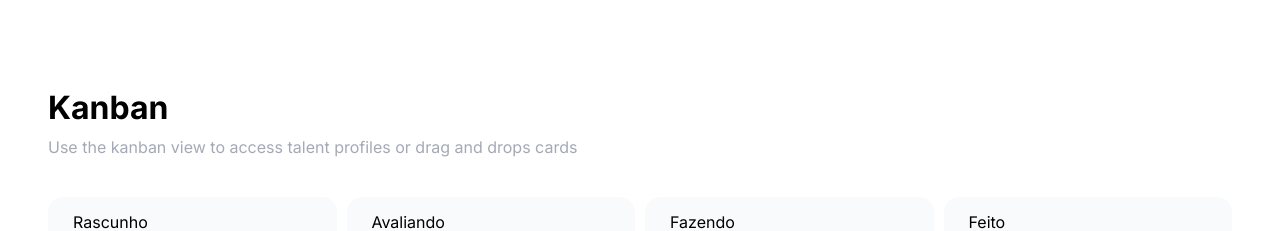
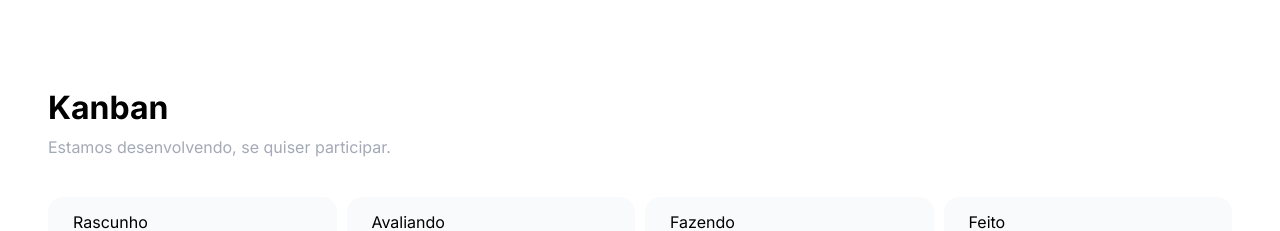
Before and after one commit to devrenj/Kanban-Desafio-01, a plain HTML site: page index.html in a window 1280 px wide. Shown: the top 231 px of the page. Drawn offline with Linux system fonts and the light colour scheme.

Commit message:
drag and drop

```diff
--- a/index.html
+++ b/index.html
@@ -15,7 +15,7 @@
   <div class="caixaPrincipal">
     <div class="tituloDaPagina">
       <h1>Kanban</h1>
-      <p>Use the kanban view to access talent profiles or drag and drops cards</p>
+      <p>Estamos desenvolvendo, se quiser participar.</p>
     </div>
     <div class="gridColunas">
       <div class="coluna">
--- a/styles.css
+++ b/styles.css
@@ -6,6 +6,7 @@ h1, h2, h3, h4, h5, p, span {
   padding: 0;
   margin: 0;
 }
+
 .dropavel {
   min-height: 100px;
   border-radius: 15px;
@@ -18,7 +19,6 @@ h1, h2, h3, h4, h5, p, span {
 .borderDrag {
   background-color: #D1FADF;
 }
-
 
 .tituloDaPagina{
   padding: 40px 0px;
```
Also changed, not shown: script.js (line endings or trailing spaces).
